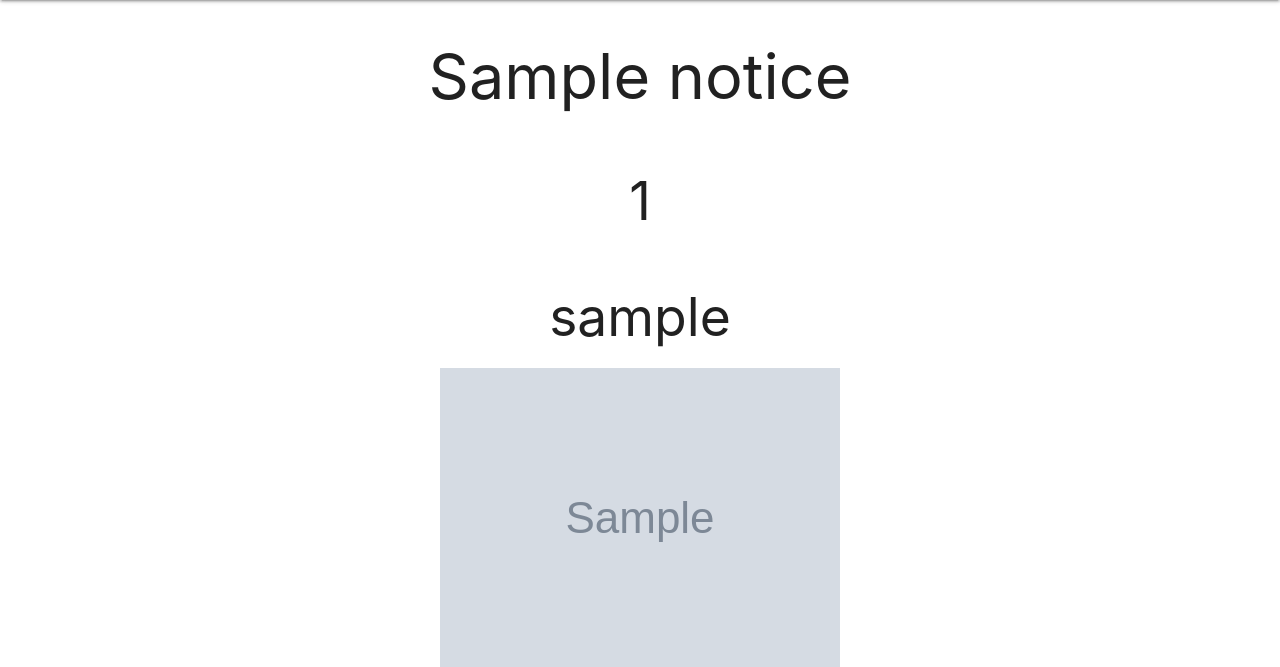
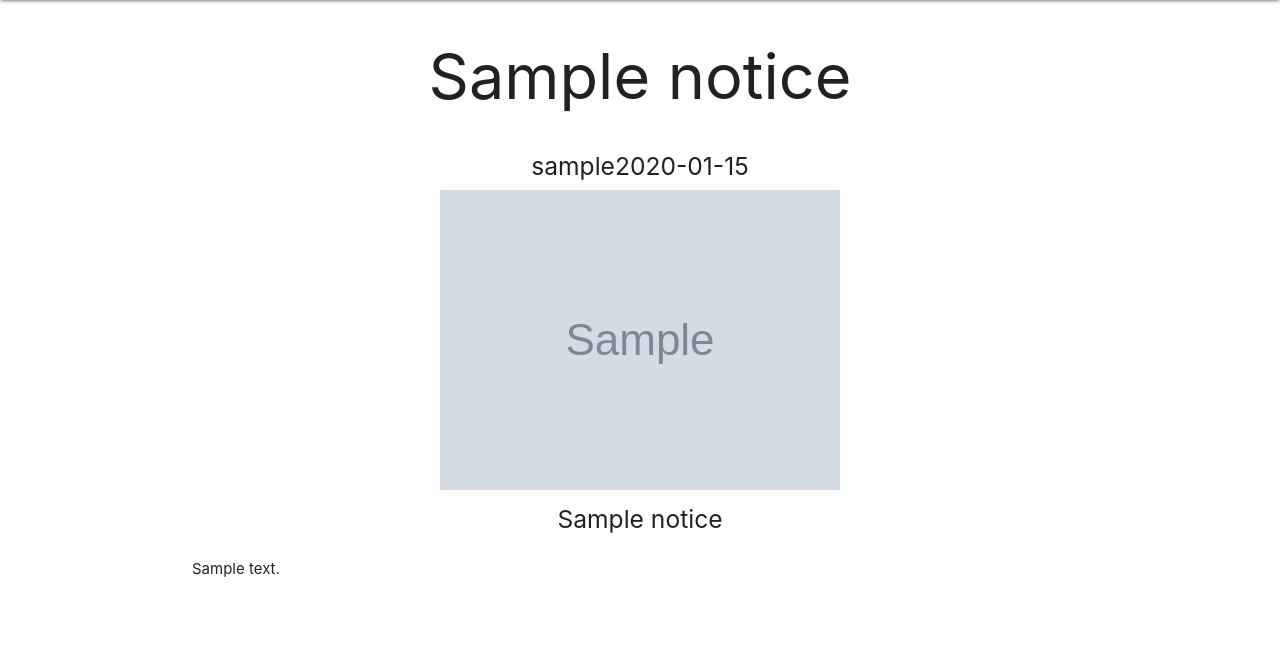
Before and after one commit to DyogoBendo/atividade-flask, a Flask app: page /notice/1 in a window 1280 px wide. Shown: the part 64-731 px from the top of the page. After the commit the page ends 641 px from the top, so only its background shows below. Run offline with Flask 2, Linux system fonts and the light colour scheme; tables that the repository leaves empty hold one stand-in row (values such as "Sample post"); grey boxes marked "Sample" are stand-in pictures.

Commit message:
colocando data

```diff
--- a/static/styles/show_notice.css
+++ b/static/styles/show_notice.css
@@ -7,3 +7,9 @@ main {
 .text{
     width: 70%;
 }
+
+.autor-data {
+    display: flex;
+    justify-content: space-between;
+    align-items: center;
+}
--- a/templates/show_notice.html
+++ b/templates/show_notice.html
@@ -34,8 +34,10 @@
 
     <main>
         <h1>{{object.notice.title}}</h1>
-        <h2>{{object.notice.id_user}}</h2>
-        <h2>{{object.author.username}}</h2>
+        <div class="autor-data">
+            <h5>{{object.author.username}}</h2>
+            <h5>{{object.notice.date}}</h5>
+        </div>
         <img src="{{object.notice.image}}" alt="imagem de capa">
         <h5>{{object.notice.subtitle}}</h5>
         <div class="text">
```
